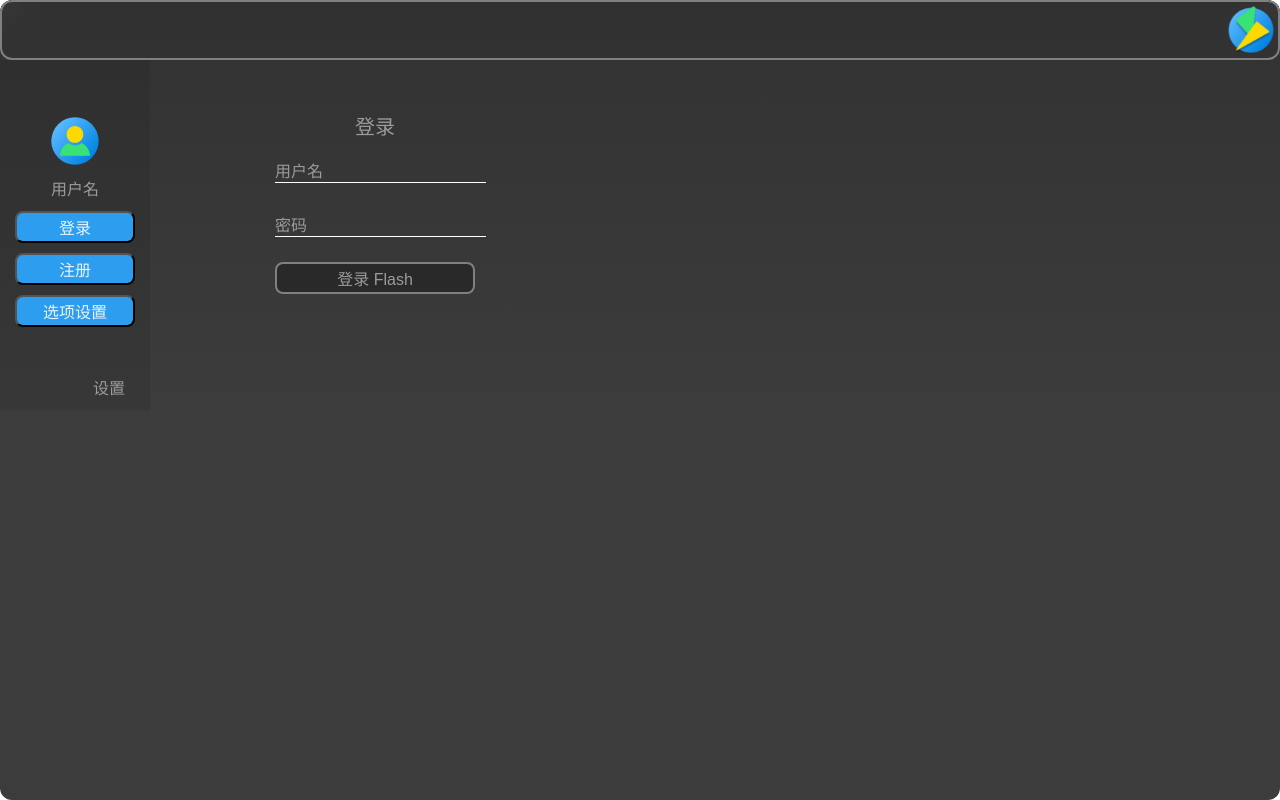
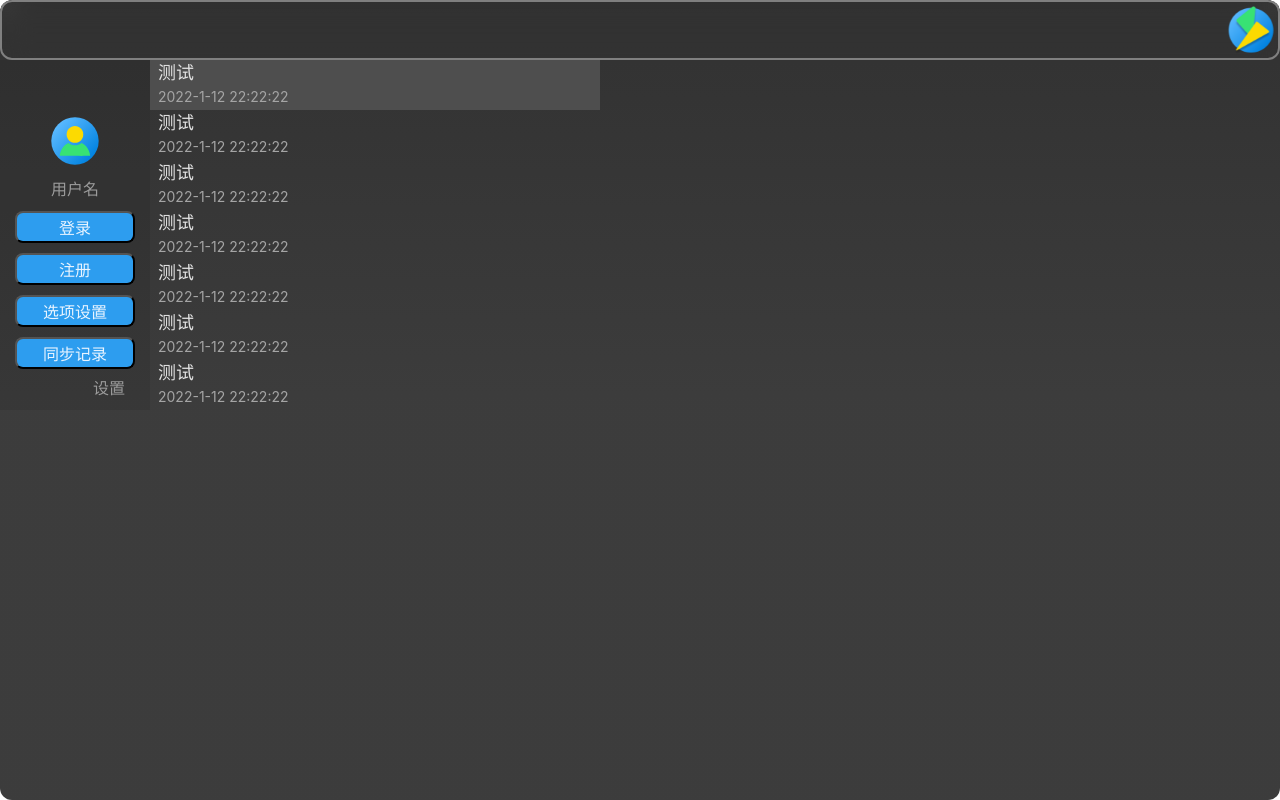
Before and after one commit to DWHengr/flash, a React (Vite) app: page /personal/record in a window 1280 px wide. Before the commit this address led to /personal/login. Built offline with nearby package versions, Linux system fonts and the light colour scheme.

Commit message:
feat: add record page

```diff
--- a/src/pages/PersonalSetting/index.jsx
+++ b/src/pages/PersonalSetting/index.jsx
@@ -4,6 +4,7 @@ import Login from "./Login";
 import Register from "./Register";
 import Setting from "./Setting";
 import Option from "./Option";
+import Record from "./record";
 import { useLoading } from "../../components/Loading";
 import { useSelector, useDispatch } from "react-redux";
 import { clearUser } from "../../store/user/action";
@@ -67,6 +68,11 @@ export default function PersonalSetting() {
             选项设置
           </button>
         </Link>
+        <Link to="/personal/record">
+          <button style={{ marginTop: 10 }} className="primary-button">
+            同步记录
+          </button>
+        </Link>
         {userDate?.isLogin && (
           <div>
             <button
@@ -108,6 +114,7 @@ export default function PersonalSetting() {
           <Route exact path="/personal/register" component={Register}></Route>
           <Route exact path="/personal/setting" component={Setting}></Route>
           <Route exact path="/personal/option" component={Option}></Route>
+          <Route exact path="/personal/record" component={Record}></Route>
           {userDate?.isLogin ? (
             <Redirect to="/personal/option" />
           ) : (
--- /dev/null
+++ b/src/pages/PersonalSetting/record/index.jsx
@@ -0,0 +1,71 @@
+import "./index.css";
+import { useState } from "react";
+export default function Record() {
+  const [currentIndex, setCurrentIndex] = useState(0);
+  let collocateList = [
+    {
+      name: "测试",
+      time: "2022-1-12 22:22:22",
+    },
+    {
+      name: "测试",
+      time: "2022-1-12 22:22:22",
+    },
+    {
+      name: "测试",
+      time: "2022-1-12 22:22:22",
+    },
+    {
+      name: "测试",
+      time: "2022-1-12 22:22:22",
+    },
+    {
+      name: "测试",
+      time: "2022-1-12 22:22:22",
+    },
+    {
+      name: "测试",
+      time: "2022-1-12 22:22:22",
+    },
+    {
+      name: "测试",
+      time: "2022-1-12 22:22:22",
+    },
+    {
+      name: "测试",
+      time: "2022-1-12 22:22:22",
+    },
+    {
+      name: "测试",
+      time: "2022-1-12 22:22:22",
+    }
+  ];
+  return (
+    <div>
+      <div style={{ overflowY: "scroll", height: "350px" }}>
+        {collocateList?.map((item, index) => {
+          return (
+            <div
+              key={index}
+              className="seek-option "
+              onClick={() => {
+                setCurrentIndex(index);
+              }}
+              style={{
+                backgroundColor: index == currentIndex ? "rgb(78, 78, 78)" : "",
+                position: "relative",
+              }}
+            >
+              <div style={{ display: "inline-block", marginLeft: "8px" }}>
+                <div className="seek-option-name">{item.name}</div>
+                <div className="seek-option-describe">{item.time}</div>
+              </div>
+              <div className="option-operate-icon">
+              </div>
+            </div>
+          );
+        })}
+      </div>
+    </div>
+  );
+}
```
Also changed, not shown: src/pages/PersonalSetting/record/index.css (added).
